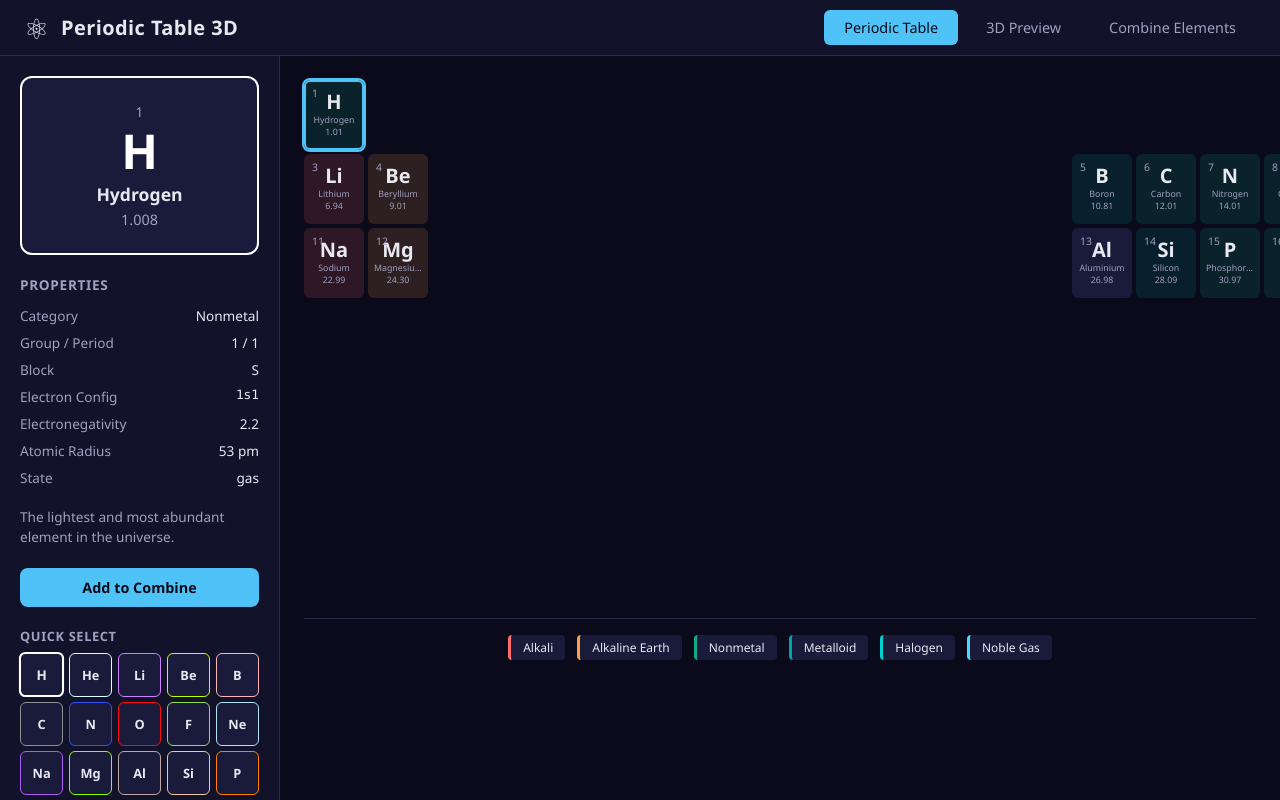
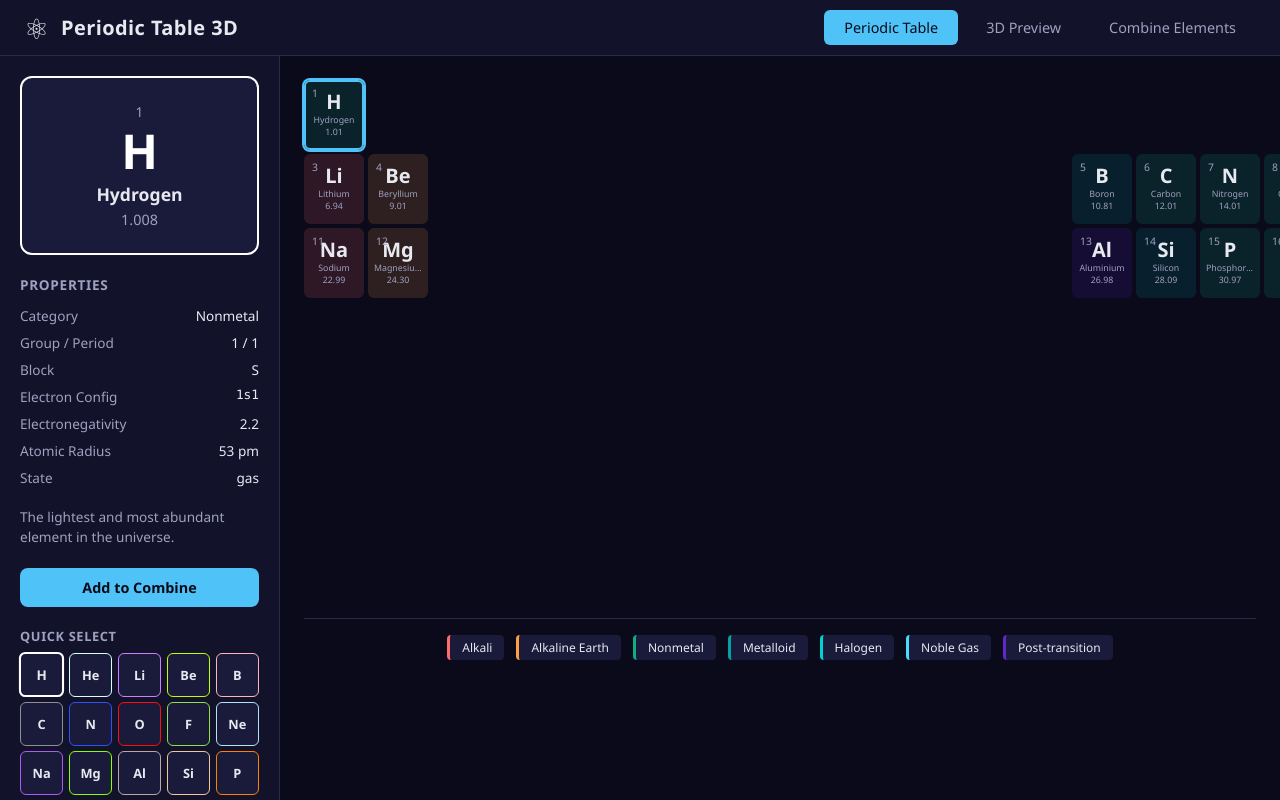
Before and after one commit to Darrenvandervelde/periodic-table-3d, a React (Vite) app: page / in a window 1280 px wide. Built offline with nearby package versions, Linux system fonts and the light colour scheme.

Commit message:
feat: update PeriodicTable layout for Period 3 + post-transition legend

```diff
--- a/src/components/PeriodicTable.css
+++ b/src/components/PeriodicTable.css
@@ -81,6 +81,7 @@
 .element-cell.halogen { background: rgba(0, 210, 211, 0.15); }
 .element-cell.noble-gas { background: rgba(72, 219, 251, 0.15); }
 .element-cell.transition-metal { background: rgba(84, 160, 255, 0.15); }
+.element-cell.post-transition { background: rgba(95, 39, 205, 0.15); }
 
 .legend {
   display: flex;
@@ -105,3 +106,4 @@
 .legend-item.metalloid { border-left: 3px solid var(--metalloid); }
 .legend-item.halogen { border-left: 3px solid var(--halogen); }
 .legend-item.noble-gas { border-left: 3px solid var(--noble-gas); }
+.legend-item.post-transition { border-left: 3px solid var(--post-transition); }
--- a/src/components/PeriodicTable.tsx
+++ b/src/components/PeriodicTable.tsx
@@ -9,8 +9,10 @@ interface PeriodicTableProps {
 
 // Standard periodic table layout positions (period, group)
 const positions: Record<number, { row: number; col: number }> = {
+  // Period 1
   1: { row: 1, col: 1 },
   2: { row: 1, col: 18 },
+  // Period 2
   3: { row: 2, col: 1 },
   4: { row: 2, col: 2 },
   5: { row: 2, col: 13 },
@@ -19,7 +21,15 @@ const positions: Record<number, { row: number; col: number }> = {
   8: { row: 2, col: 16 },
   9: { row: 2, col: 17 },
   10: { row: 2, col: 18 },
-  // Will expand as more elements are added
+  // Period 3
+  11: { row: 3, col: 1 },
+  12: { row: 3, col: 2 },
+  13: { row: 3, col: 13 },
+  14: { row: 3, col: 14 },
+  15: { row: 3, col: 15 },
+  16: { row: 3, col: 16 },
+  17: { row: 3, col: 17 },
+  18: { row: 3, col: 18 },
 };
 
 export function PeriodicTable({ elements, selected, onSelect }: PeriodicTableProps) {
@@ -55,6 +65,7 @@ export function PeriodicTable({ elements, selected, onSelect }: PeriodicTablePro
         <span className="legend-item metalloid">Metalloid</span>
         <span className="legend-item halogen">Halogen</span>
         <span className="legend-item noble-gas">Noble Gas</span>
+        <span className="legend-item post-transition">Post-transition</span>
       </div>
     </div>
   );
```
